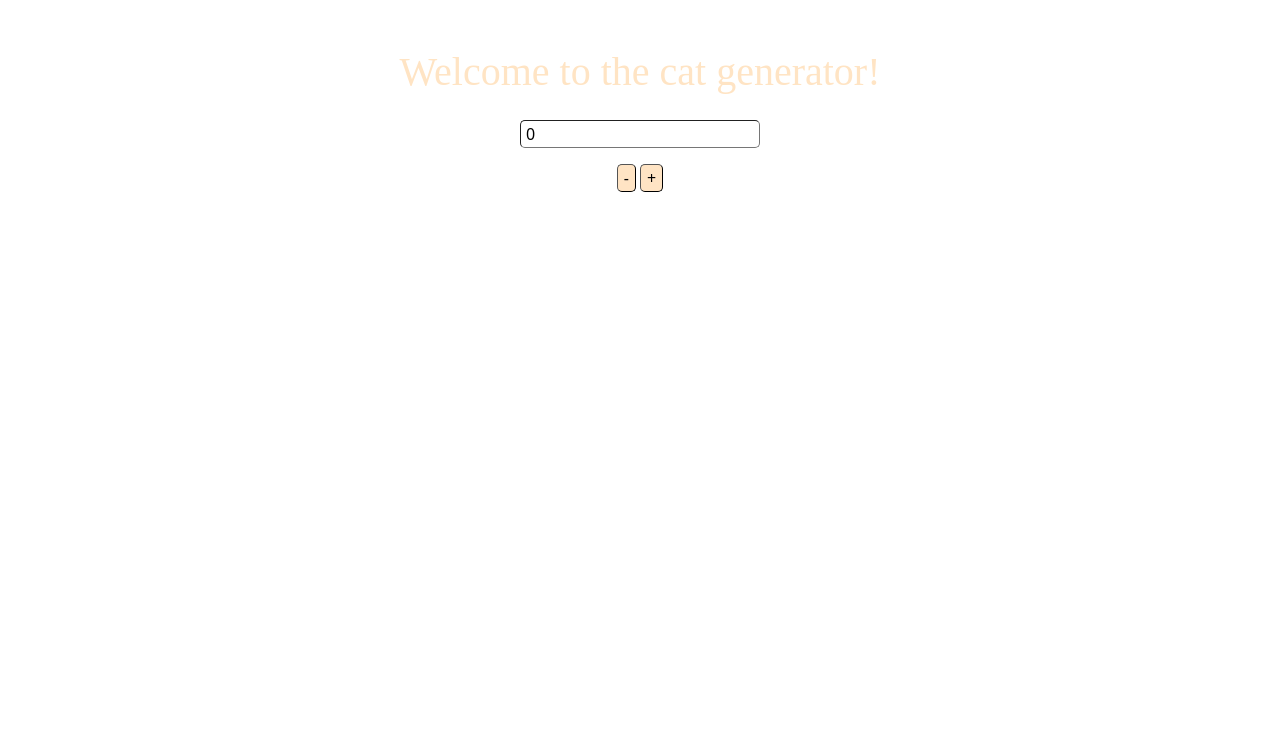
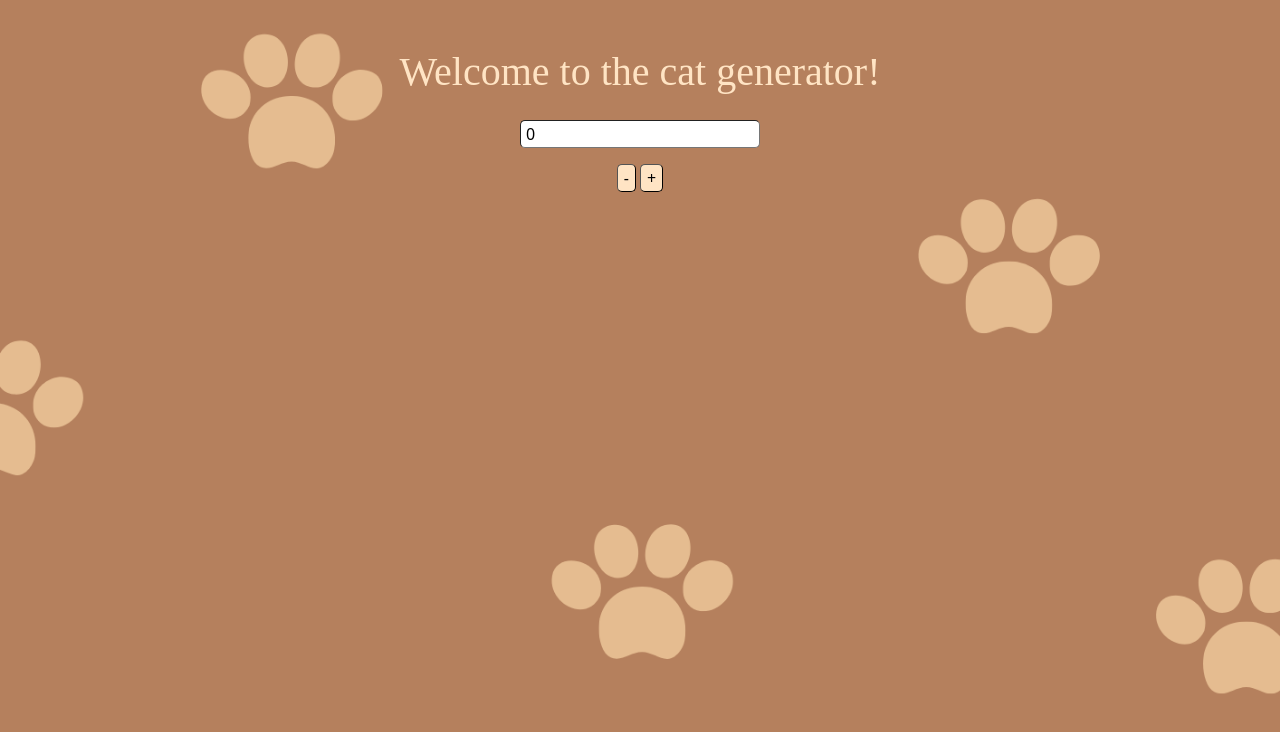
Before and after one commit to GazzaBombata/S2I-basicJS, a plain HTML site: page index.html in a window 1280 px wide. Drawn offline with nearby package versions, Linux system fonts and the light colour scheme; a web font is replaced by a local one.

Commit message:
small fixes to folders

```diff
--- a/css/custom-css.css
+++ b/css/custom-css.css
@@ -10,7 +10,7 @@
 }
 
 body {
-    background-image: url('images/cat-background.png');
+    background-image: url('../images/cat-background.png');
     background-size: 100% auto;
     background-repeat: repeat-y;
 }
--- a/js/script.js
+++ b/js/script.js
@@ -28,6 +28,7 @@ function addCatImage() {
         const newImg = document.createElement('img');
         newImg.src = `images/${catImages[imgIndex]}`;
         newImg.className = 'cat-image';
+        newImg.alt = 'cat-image'
         catsContainer.appendChild(newImg);
 
         const newAlert = document.createElement('div')
```
